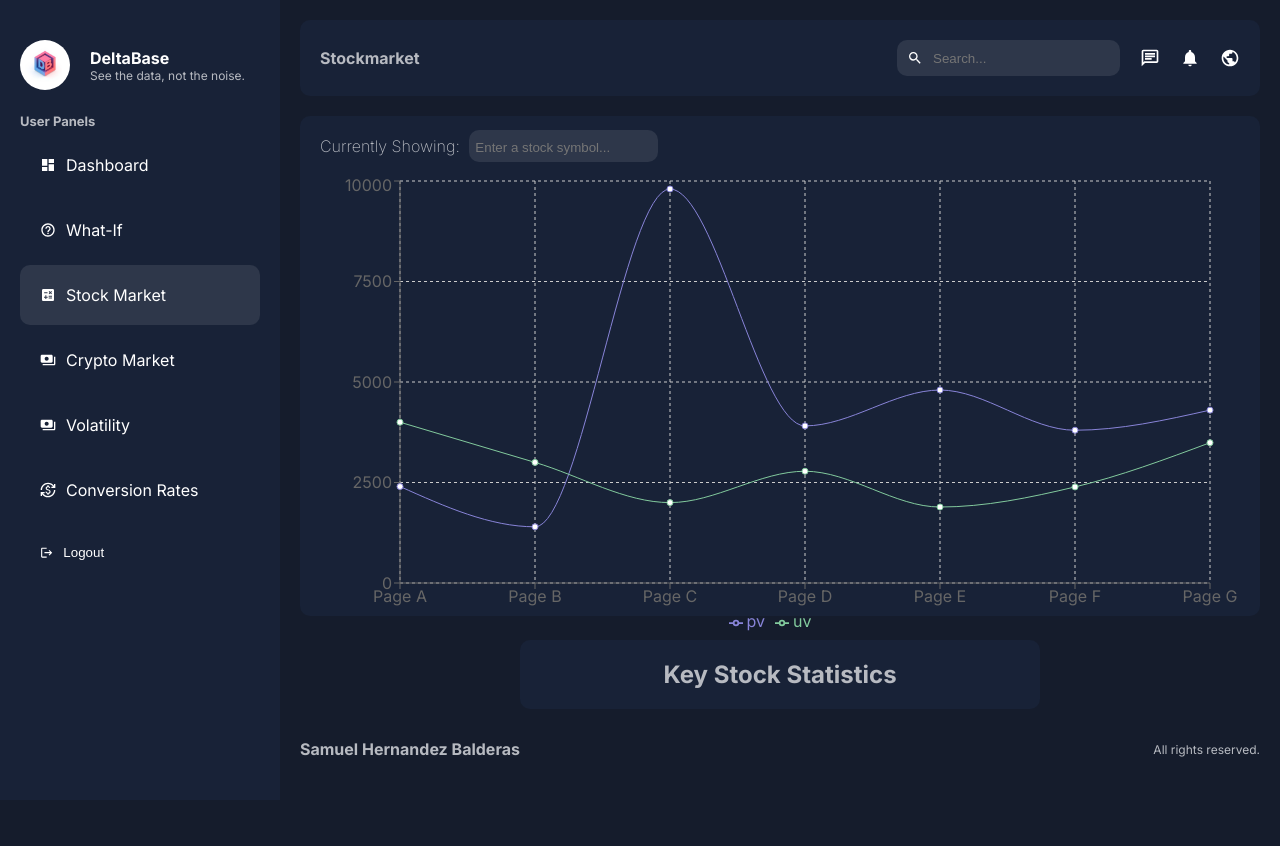
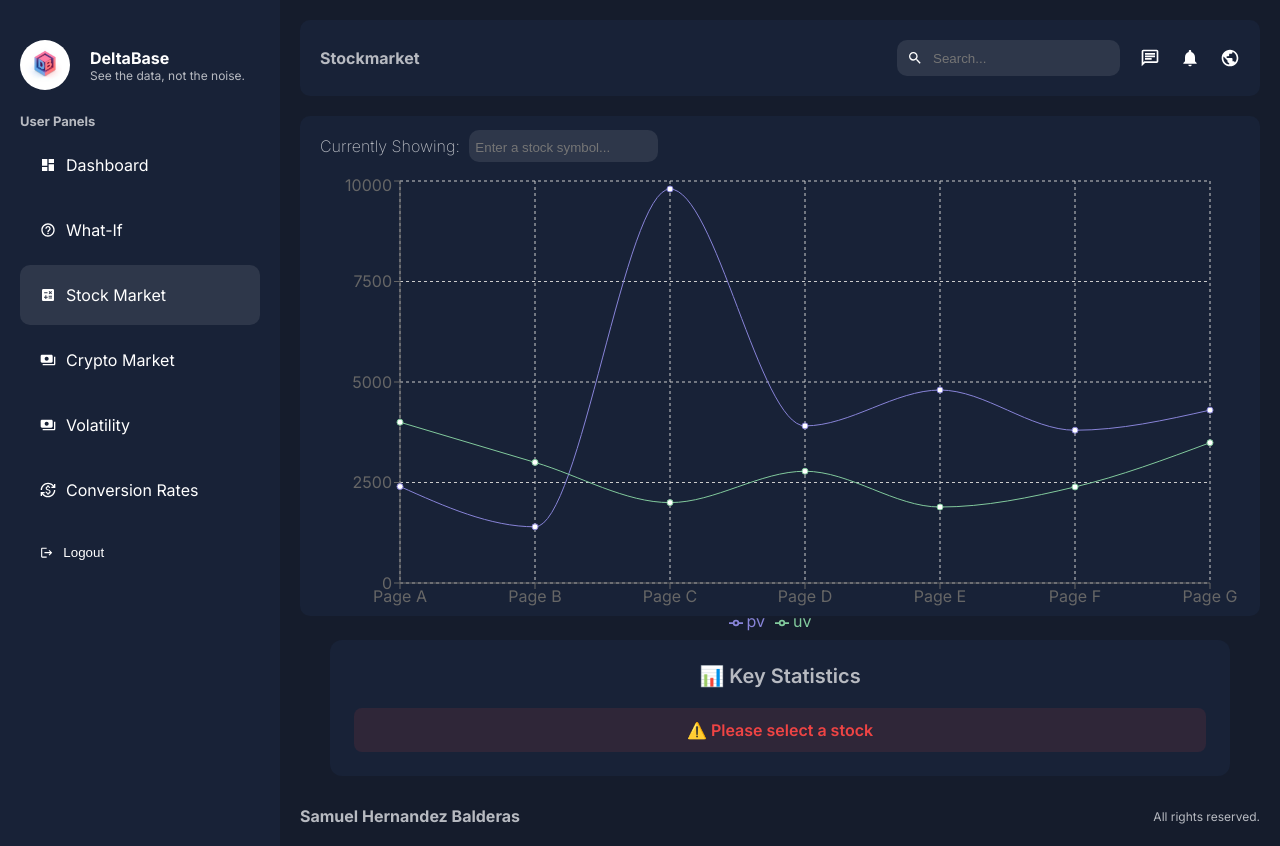
Before and after one commit to SamuelIVX/Deltabase, a Next.js app: page /dashboard/stockmarket in a window 1280 px wide. Before the commit the page ends 800 px from the top, so only its background shows below. Built offline with nearby package versions, Linux system fonts and the light colour scheme.

Commit message:
Successfully formatted and displayed necessary and useful statsitics for a given stock.

```diff
--- a/src/components/markets/marketsmetrics.module.css
+++ b/src/components/markets/marketsmetrics.module.css
@@ -1,35 +1,66 @@
 .container {
     background-color: var(--bgSoft);
-    padding: 20px;
-    border-radius: 10px;
-    margin-top: 30px;
-    max-width: 520px;
+    padding: 24px;
+    border-radius: 12px;
     margin: 24px auto 0;
-}
-
-.error {
-    color: red;
-    text-align: center;
-    font-weight: bold;
-    font-size: 18px;
-    margin-top: 20px;
+    max-width: 900px;
 }
 
 .title {
     text-align: center;
     color: var(--textSoft);
-    font-weight: bold;
-    font-size: 24px;
+    font-weight: 600;
+    font-size: 20px;
+    margin-bottom: 20px;
 }
 
-.content {
+.error {
+    color: #ef4444;
+    text-align: center;
+    font-weight: 600;
+    font-size: 16px;
+    padding: 12px;
+    background-color: rgba(239, 68, 68, 0.1);
+    border-radius: 8px;
+}
+
+.loading {
+    text-align: center;
+    color: var(--textSoft);
+    font-size: 16px;
+    padding: 20px;
+}
+
+.statsGrid {
+    display: grid;
+    grid-template-columns: repeat(auto-fit, minmax(200px, 1fr));
+    gap: 20px;
+}
+
+.statItem {
     display: flex;
-    gap: 15px;
-    flex-wrap: wrap;
-    justify-content: center;
-    align-items: center;
+    flex-direction: column;
+    gap: 6px;
+    padding: 12px;
+    background-color: rgba(255, 255, 255, 0.02);
+    border-radius: 8px;
+    transition: background-color 0.2s;
+}
+
+.statItem:hover {
+    background-color: rgba(255, 255, 255, 0.05);
+}
+
+.label {
+    color: var(--textSoft);
+    font-size: 12px;
+    font-weight: 500;
+    text-transform: uppercase;
+    letter-spacing: 0.5px;
+}
+
+.value {
+    color: var(--text);
     font-size: 16px;
-    font-weight: 500;
-    margin-top: 10px;
-    color: var(--text);
+    font-weight: 600;
 }
--- a/src/components/markets/stockmarket/stockmarketchart.tsx
+++ b/src/components/markets/stockmarket/stockmarketchart.tsx
@@ -50,7 +50,7 @@ const data = [
 
 export const MarketContext = createContext({
     selectedStock: "",
-    setSelectedStock: (value) => { },
+    setSelectedStock: (value: string) => { },
 });
 
 const StockMarketChart = () => {
--- a/src/components/markets/stockmarket/stockmarketmetrics.tsx
+++ b/src/components/markets/stockmarket/stockmarketmetrics.tsx
@@ -9,42 +9,69 @@ import formatNumber from '@/utils/formatNumber';
 import formatPercent from '@/utils/formatPercent';
 import formatDate from '@/utils/formatDate';
 
+const StatItem = ({ label, value }) => (
+    <div className={styles.statItem}>
+        <span className={styles.label}>{label}</span>
+        <span className={styles.value}>{value}</span>
+    </div>
+);
+
 const StockMarketMetrics = () => {
     const { selectedStock } = useContext(MarketContext);
-    const debouncedStock = useDebounce(selectedStock, 500); // Wait 500ms after typing stops to allow for debouncing
+    const debouncedStock = useDebounce(selectedStock, 500);
     const { quote, isLoading, error } = useYahooStockQuote(debouncedStock);
 
     return (
         <div className={styles.container}>
-            <h2 className={styles.title}>Key Stock Statistics</h2>
-            {error && <p className={styles.error}>Error fetching stock data</p>}
+            <h2 className={styles.title}>📊 Key Statistics</h2>
 
-            {isLoading && <p>Loading...</p>}
-            {quote && (
-                <>
-                    <div className={styles.content}>
-                        <span><strong style={{ color: 'beige' }}>Market Day Range:</strong> ${quote.regularMarketDayRange.low} - ${quote.regularMarketDayRange.high}</span>
-                        <span><strong style={{ color: 'beige' }}>52-Week Range:</strong> ${quote.fiftyTwoWeekRange.low} - ${quote.fiftyTwoWeekRange.high}</span>
-                    </div>
+            {error && <p className={styles.error}>⚠️ Error fetching stock data</p>}
+            {isLoading && <p className={styles.loading}>Loading...</p>}
 
-                    <div className={styles.content}>
-                        <span><strong style={{ color: 'beige' }}>Market Cap:</strong> {formatCurrency(quote.marketCap)}</span>
-                    </div>
-
-                    <div className={styles.content}>
-                        <span><strong style={{ color: 'beige' }}>Forward P/E:</strong> {formatNumber(quote.forwardPE)}</span>
-                        <span><strong style={{ color: 'beige' }}>Trailing P/E:</strong> {formatNumber(quote.trailingPE)}</span>
-
-                    </div>
-
-                    <div className={styles.content}>
-                        <span><strong style={{ color: 'beige' }}>Dividend Yield:</strong> {formatPercent(quote.dividendYield)}</span>
-                        <span><strong style={{ color: 'beige' }}>Dividend Pay Date:</strong> {formatDate(quote.dividendDate)}</span>
-                    </div>
-
-                </>
+            {!quote && !isLoading && (
+                <p className={styles.error}>⚠️ Please select a stock</p>
             )}
 
+            {quote && !isLoading && (
+                <div className={styles.statsGrid}>
+                    <StatItem
+                        label="Market Cap"
+                        value={formatCurrency(quote.marketCap)}
+                    />
+                    <StatItem
+                        label="Day Range"
+                        value={`$${quote.regularMarketDayRange.low} - $${quote.regularMarketDayRange.high}`}
+                    />
+                    <StatItem
+                        label="52-Week Range"
+                        value={`$${quote.fiftyTwoWeekRange.low} - $${quote.fiftyTwoWeekRange.high}`}
+                    />
+                    <StatItem
+                        label="Forward P/E"
+                        value={formatNumber(quote.forwardPE)}
+                    />
+                    <StatItem
+                        label="Trailing P/E"
+                        value={formatNumber(quote.trailingPE)}
+                    />
+                    <StatItem
+                        label="EPS (TTM)"
+                        value={formatNumber(quote.priceEpsCurrentYear)}
+                    />
+                    <StatItem
+                        label="Dividend Yield"
+                        value={formatPercent(quote.dividendYield)}
+                    />
+                    <StatItem
+                        label="Dividend Rate"
+                        value={formatPercent(quote.dividendRate)}
+                    />
+                    <StatItem
+                        label="Dividend Date"
+                        value={formatDate(quote.dividendDate)}
+                    />
+                </div>
+            )}
         </div>
     );
 };
```
